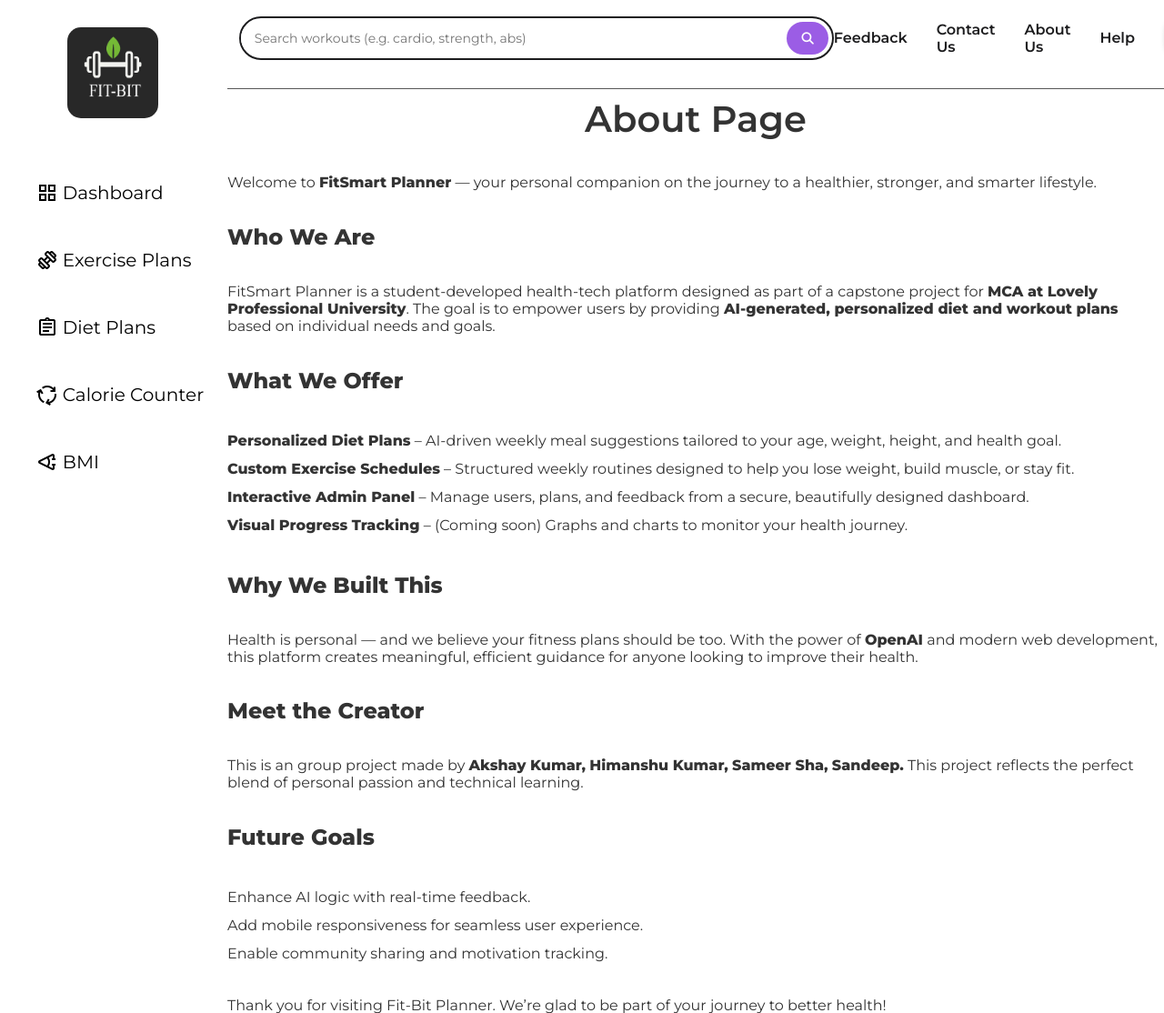
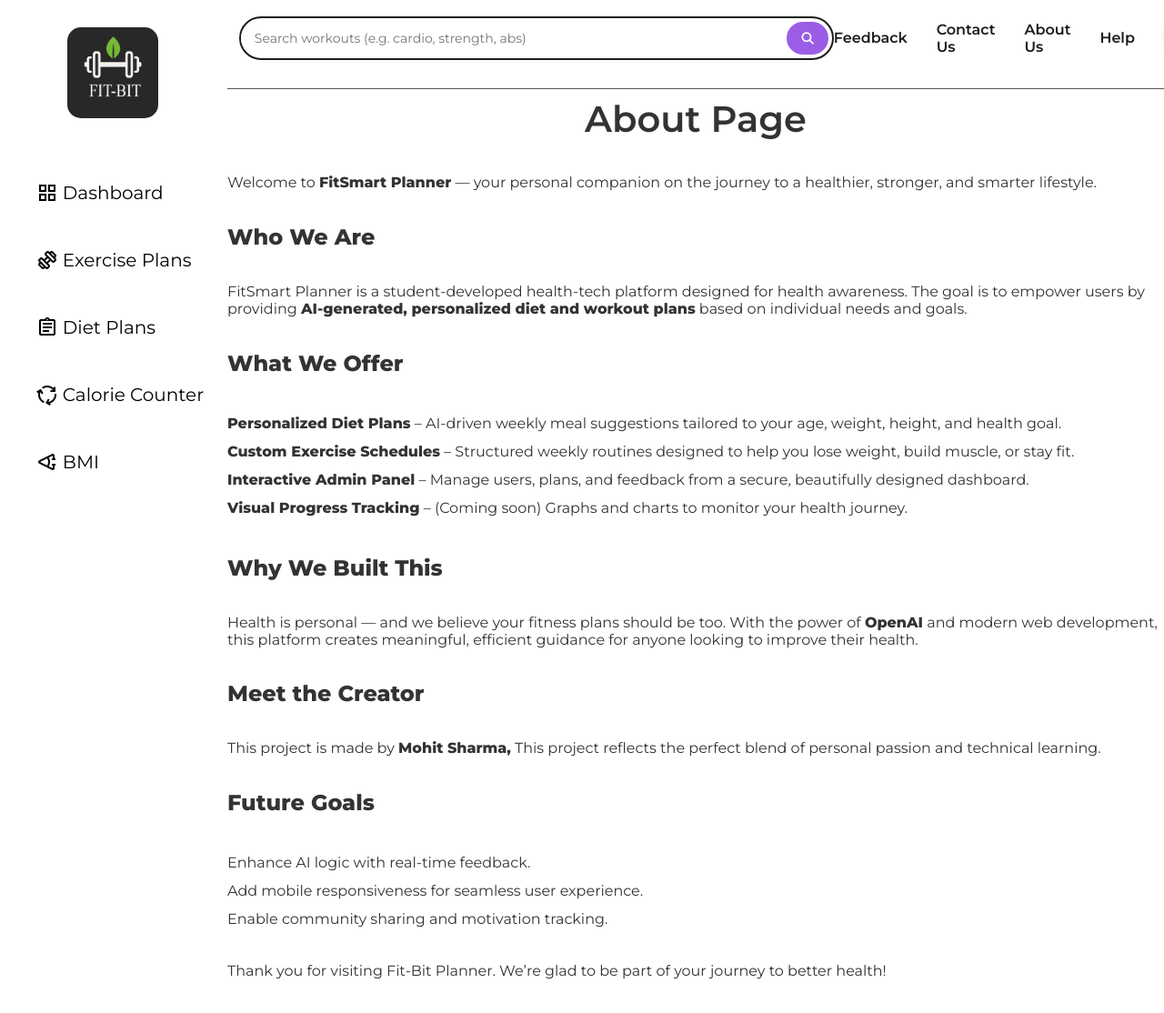
Before and after one commit to xelliann/Fitness-Deployed, a PHP site: page /Fitness-Deployed/about_us.php in a window 1280 px wide; the page is wider, and only the part inside the window is pictured. Shown: the top 1114 px of that part at 91% size. Run offline with PHP 8.4, Linux system fonts and the light colour scheme; a user stored in the database is signed in.

Commit message:
Update about_us.php

```diff
--- a/about_us.php
+++ b/about_us.php
@@ -8,7 +8,7 @@
     <p>Welcome to <strong>FitSmart Planner</strong> — your personal companion on the journey to a healthier, stronger, and smarter lifestyle.</p>
 
   <h2>Who We Are</h2>
-  <p>FitSmart Planner is a student-developed health-tech platform designed as part of a capstone project for <strong>MCA at Lovely Professional University</strong>. The goal is to empower users by providing <strong>AI-generated, personalized diet and workout plans</strong> based on individual needs and goals.</p>
+  <p>FitSmart Planner is a student-developed health-tech platform designed for health awareness. The goal is to empower users by providing <strong>AI-generated, personalized diet and workout plans</strong> based on individual needs and goals.</p>
 
   <h2>What We Offer</h2>
   <ul>
@@ -22,11 +22,8 @@
   <p>Health is personal — and we believe your fitness plans should be too. With the power of <strong>OpenAI</strong> and modern web development, this platform creates meaningful, efficient guidance for anyone looking to improve their health.</p>
 
   <h2>Meet the Creator</h2>
-  <p>This is an group project made by
-    <strong>Akshay Kumar,</strong>
-    <strong>Himanshu Kumar,</strong>
-    <strong>Sameer Sha,</strong>
-    <strong>Sandeep.</strong>
+  <p>This project is made by
+    <strong>Mohit Sharma,</strong>
 
   This project reflects the perfect blend of personal passion and technical learning.</p>
 
```
